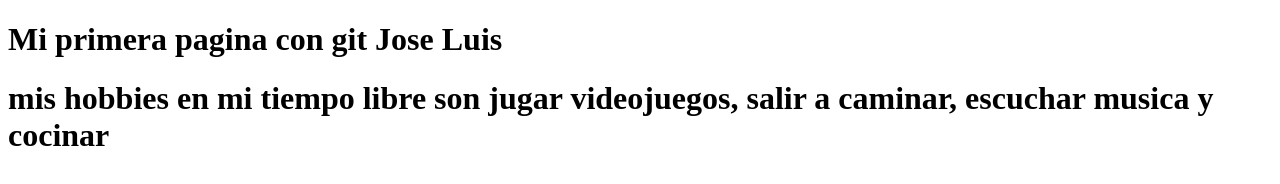
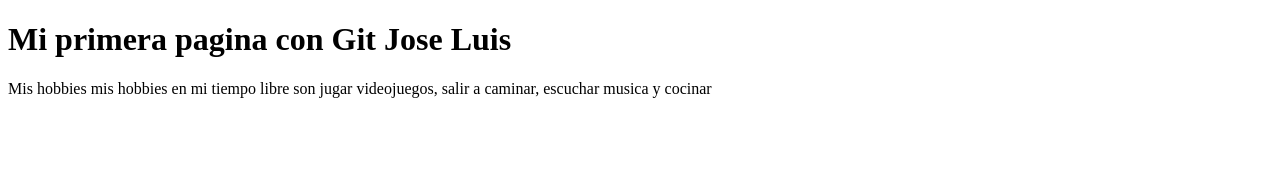
Before and after one commit to Sanxhez22/4SIS1B2024SISANCHEZGARCIA, a plain HTML site: page index.html in a window 1280 px wide. Drawn offline with Linux system fonts and the light colour scheme.

Commit message:
Correcion de texto

```diff
--- a/index.html
+++ b/index.html
@@ -6,7 +6,15 @@
     <title>Jose Luis</title>
 </head>
 <body>
-    <h1>Mi primera pagina con git Jose Luis </h1>
-    <h1>mis hobbies en mi tiempo libre son jugar videojuegos, salir a caminar, escuchar musica y cocinar</h1>
+    <h1>Mi primera pagina con Git Jose Luis </h1>
+    <div class="main-container >
+        <table> class= "main-container >
+        </th>
+<td>Mis hobbies</td>
+        </th>
+        <th>mis hobbies en mi tiempo libre son jugar videojuegos, salir a caminar, escuchar musica y cocinar
+        </th>
+        <table>
+        </div>
 </body>
 </html>
```
